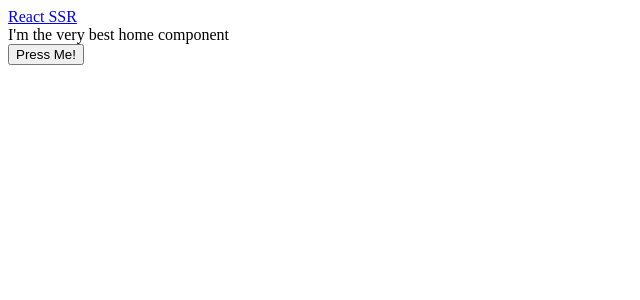
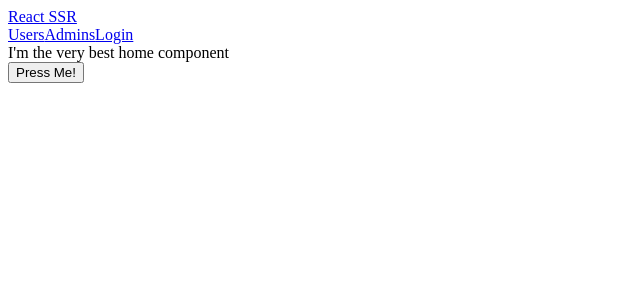
Before and after one commit to rgjr/server-side-rendering, a React app: page / in a window 1280 px wide. Shown: the top 300 px of the page, without its empty margins (0-640 px from the left). Built offline with nearby package versions, Linux system fonts and the light colour scheme; the HTML template or start-up script is replaced by a standard one.

Commit message:
added routing and links for authentication

```diff
--- a/src/client/components/Header.js
+++ b/src/client/components/Header.js
@@ -5,9 +5,20 @@
 const Header = ({ auth }) => {
   console.log('My auth status is: ', auth);
 
+  const authButton = auth ? (
+    <a href="/api/logout">Logout</a>
+  ) : (
+    <a href="/api/auth/google">Login</a>
+  );
+
   return (
     <div>
       <Link to="/">React SSR</Link>
+      <div>
+        <Link to="/users">Users</Link>
+        <Link to="/admin">Admins</Link>
+        {authButton}
+      </div>
     </div>
   );
 };
```
